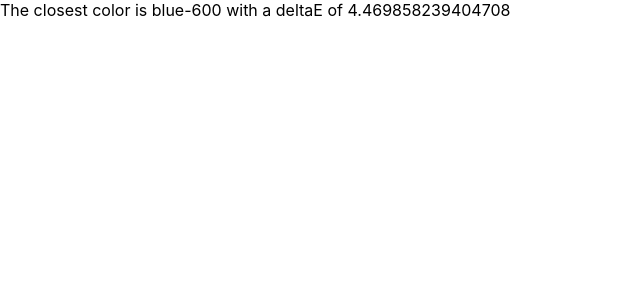
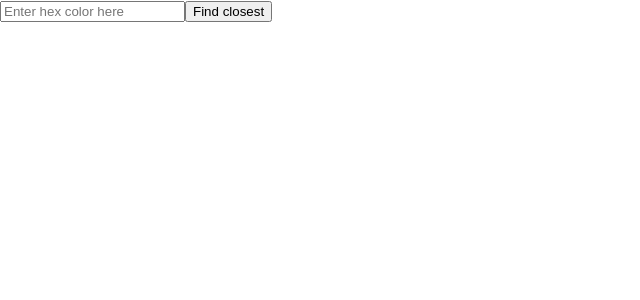
Before and after one commit to TedisAgolli/tailwind-color-finder, a Next.js app: page / in a window 1280 px wide. Shown: the top 300 px of the page, without its empty margins (0-640 px from the left). Built offline with nearby package versions, Linux system fonts and the light colour scheme.

Commit message:
Take user input and show result as plain text

```diff
--- a/pages/index.js
+++ b/pages/index.js
@@ -1,6 +1,4 @@
-import { urlObjectKeys } from "next/dist/next-server/lib/utils";
-import Head from "next/head";
-import styles from "../styles/Home.module.css";
+import { useState } from "react";
 import { deltaE, rgb2lab } from "../utils/colors";
 import tailwindColors from "../utils/tailwindColors";
 
@@ -28,35 +26,46 @@ const tailwindColorsToLab = (colors) => {
       allColors.push({
         main: colorName,
         sub: subColor[0],
-        val: subColor[1],
+        hex: subColor[1],
         lab: hexToLab(subColor[1]),
       });
-      //   colors[colorName][subColor[0]] = hexToLab(subColor[1]);
     });
   });
   return allColors;
 };
 
-const getClosestTailwindColorToHex = (hex) => {
-  const userInputLab = hexToLab(hex);
-};
-
+const labTailwind = tailwindColorsToLab(tailwindColors);
 export default function Home() {
-  //   const lab2 = hexToLab(tailwindColors.black);
-  //   console.log(deltaE(lab1, lab2));
-  const lab1 = hexToLab("#0070F3");
-  var labTailwind = tailwindColorsToLab(tailwindColors)
-    .map((col) => ({
-      deltaE: deltaE(col.lab, lab1),
-      ...col,
-    }))
-    .sort((a, b) => a.deltaE - b.deltaE);
-  const closestCol = labTailwind[0];
-  console.log();
+  const [colorInput, setColorInput] = useState("");
+  const [closestCol, setClosestCol] = useState("");
+  const onColorInputChange = (e) => {
+    setColorInput(e.target.value);
+  };
+  const findClosest = (e) => {
+    e.preventDefault();
+    const labColorInput = hexToLab(colorInput);
+    const comparedColors = labTailwind
+      .map((col) => ({
+        deltaE: deltaE(col.lab, labColorInput),
+        ...col,
+      }))
+      .sort((a, b) => a.deltaE - b.deltaE);
+    setClosestCol(comparedColors[0]);
+  };
 
   return (
     <div>
-      {`The closest color is ${closestCol.main}-${closestCol.sub} with a deltaE of ${closestCol.deltaE}`}
+      <form onSubmit={findClosest}>
+        <input
+          type="text"
+          onChange={onColorInputChange}
+          value={colorInput}
+          placeholder="Enter hex color here"
+        ></input>
+        <button type="submit">Find closest</button>
+      </form>
+      {closestCol &&
+        `The closest color is ${closestCol.main}-${closestCol.sub} (hex ${closestCol.hex}) with a deltaE of ${closestCol.deltaE}`}
     </div>
   );
 }
```
